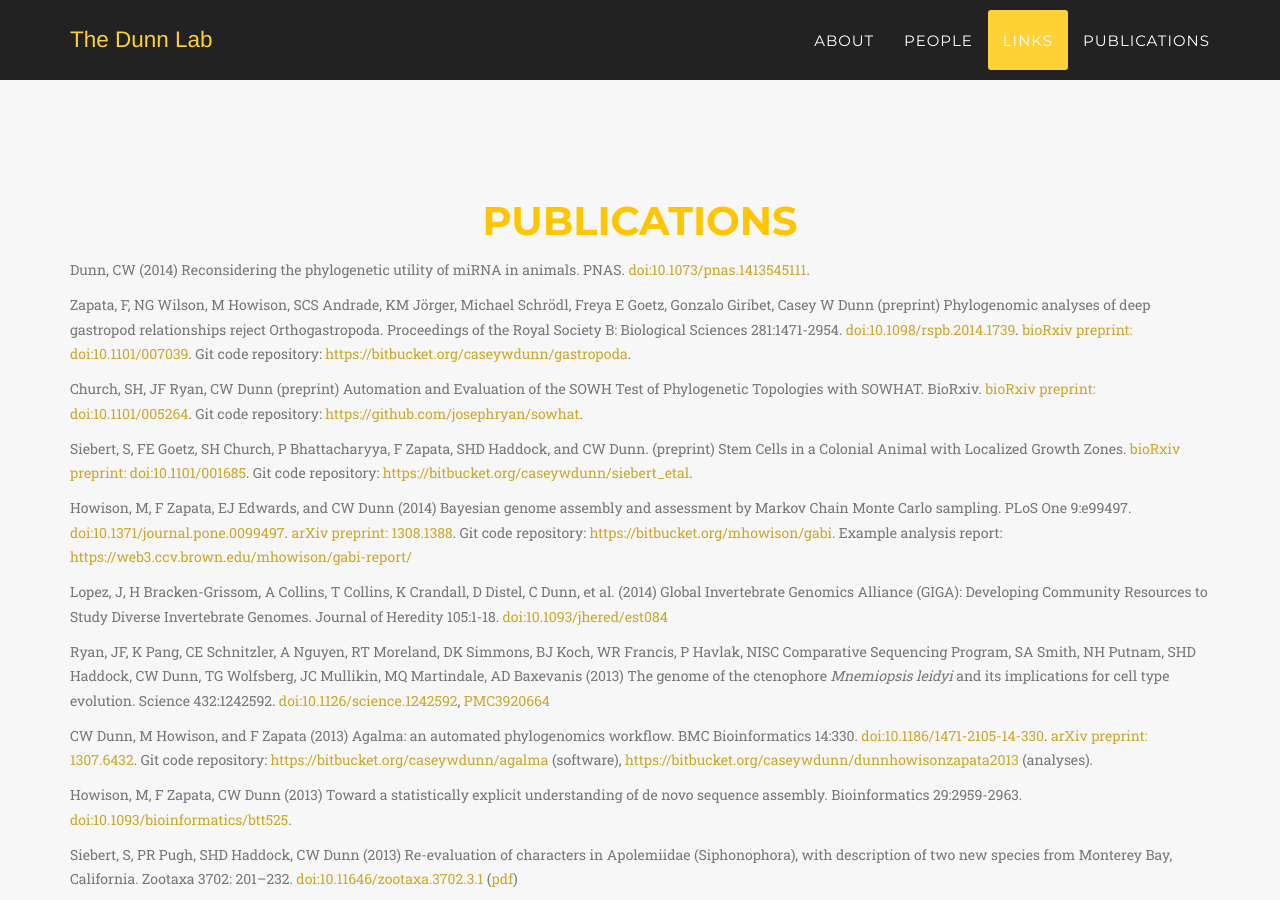
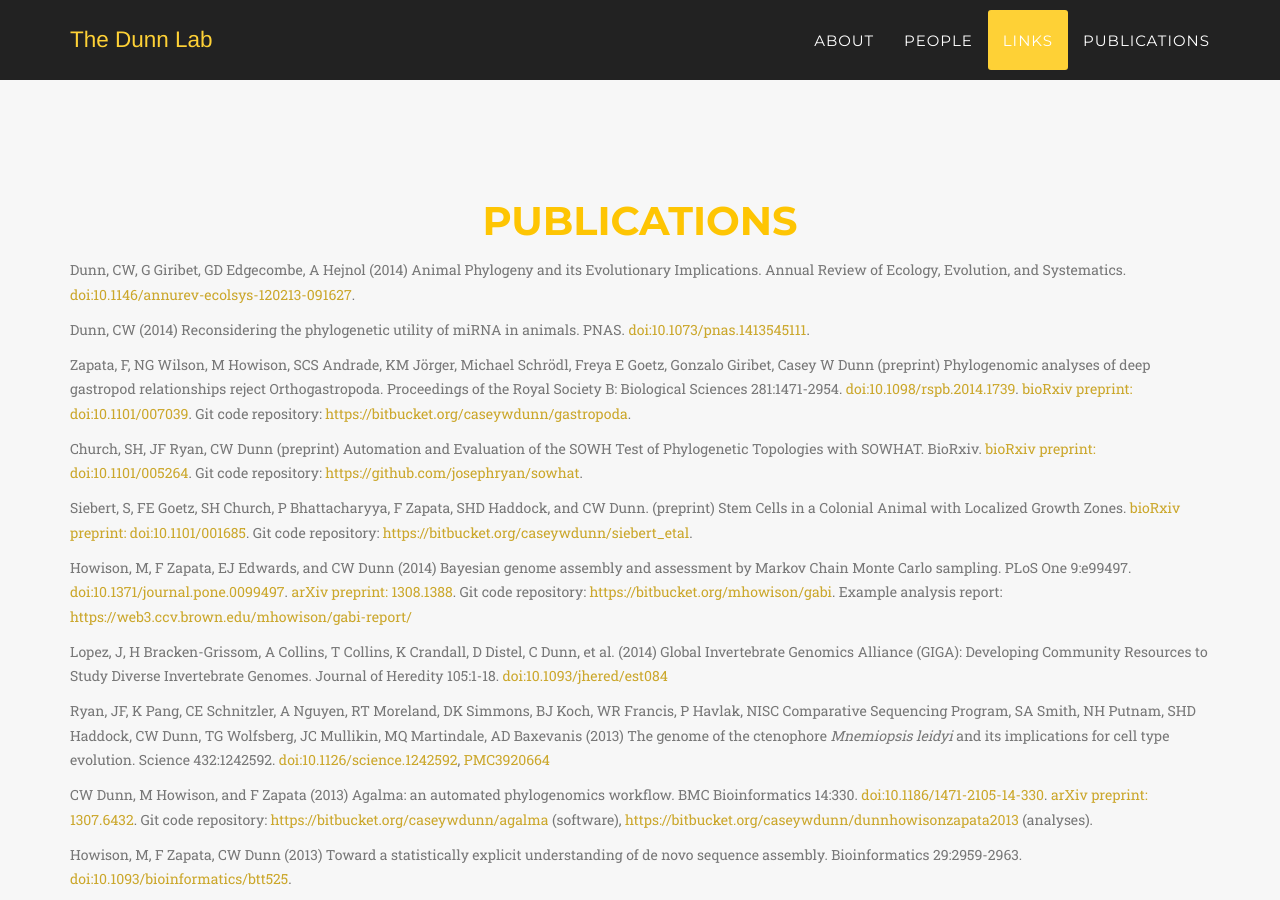
Before and after one commit to caseywdunn/caseywdunn.github.io, a Jekyll site: the page built from index.html, in a window 1280 px wide and 900 px high, scrolled down 6520 px. Built offline with Jekyll 4.4.1, drawn with Linux system fonts in a browser that asks for light colours; some web fonts are replaced.

Commit message:
added annual review paper

```diff
--- a/_includes/publications.html
+++ b/_includes/publications.html
@@ -6,6 +6,12 @@
                     <h2 class="section-heading">Publications</h2>
                 </div>
             </div>
+
+
+
+<div class="box"><div class="box-title"></div><div class="box-body">
+	<p class="text-muted">Dunn, CW, G Giribet, GD Edgecombe, A Hejnol (2014) Animal Phylogeny and its Evolutionary Implications. Annual Review of Ecology, Evolution, and Systematics. <a href="http://dx.doi.org/10.1146/annurev-ecolsys-120213-091627">doi:10.1146/annurev-ecolsys-120213-091627</a>. </p>
+</div><div class="box-footer"> </div></div>
 
 <div class="box"><div class="box-title"></div><div class="box-body">
 	<p class="text-muted">Dunn, CW (2014) Reconsidering the phylogenetic utility of miRNA in animals. PNAS. <a href="http://dx.doi.org/10.1073/pnas.1413545111">doi:10.1073/pnas.1413545111</a>. </p>
```
